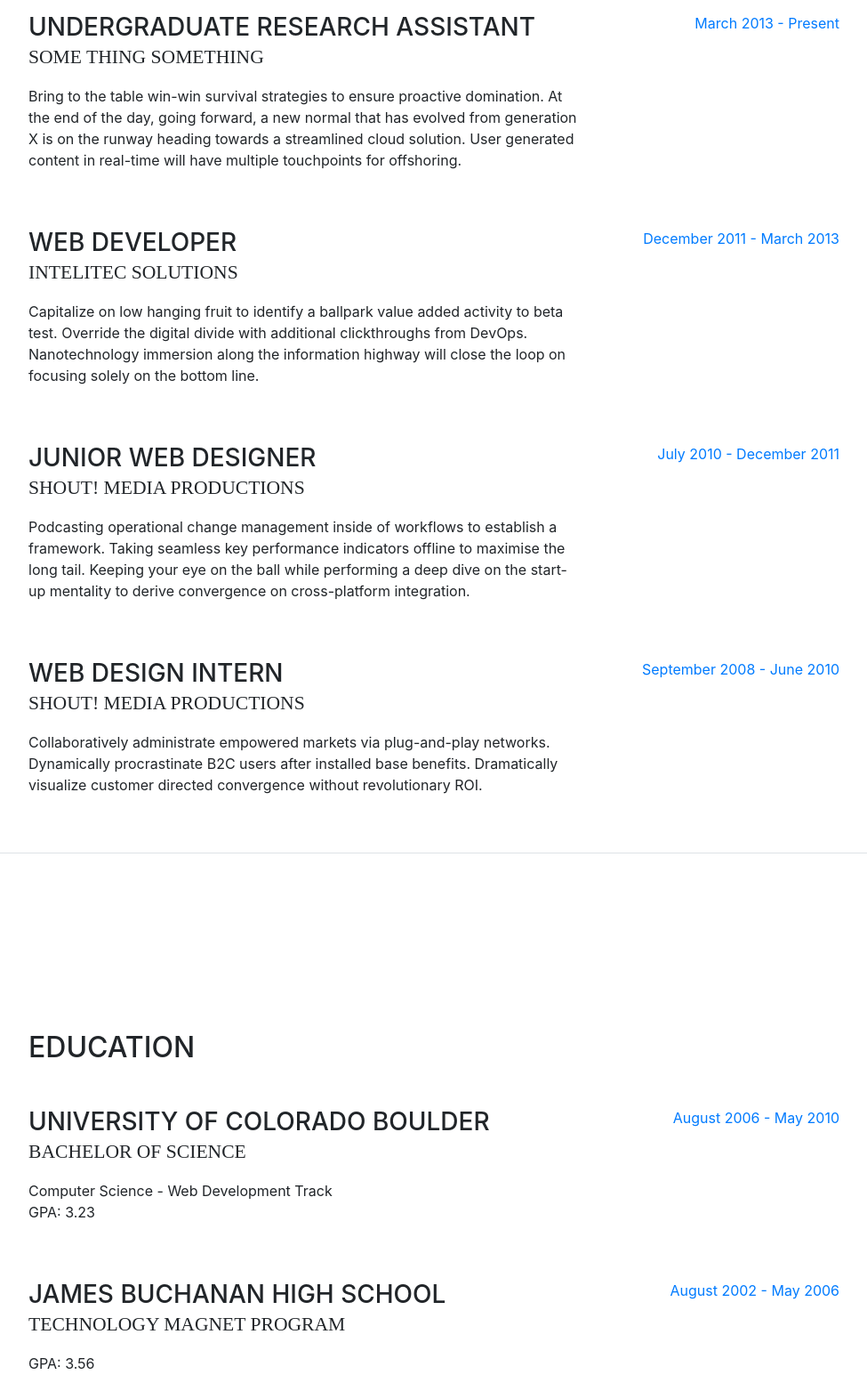
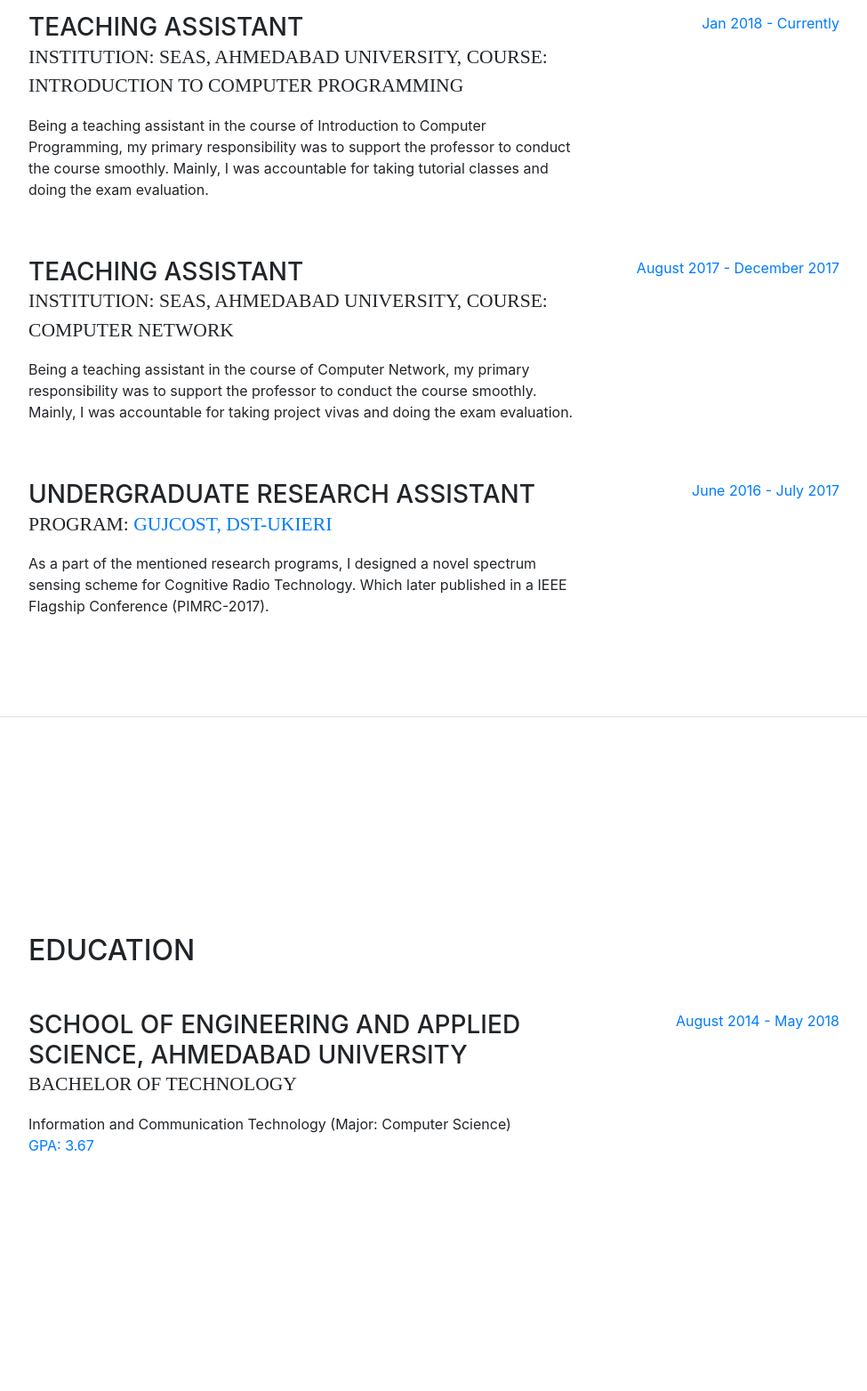
Before and after one commit to Maunil/test_webiste, a website with bundled scripts: page index.html in a window 1280 px wide. Shown: the part 920-2483 px from the top of the page at 89% size, without its empty margins (288-1263 px from the left). Built offline with nearby package versions, Linux system fonts and the light colour scheme; a web font is replaced by a local one.

Commit message:
Updated_mysite
Updated_mysite

```diff
--- a/index.html
+++ b/index.html
@@ -85,13 +85,14 @@
 		  </p>
 		  <ul class="list-inline list-social-icons mb-0">
             <li class="list-inline-item">
-              <a href="#">
+              <a href="https://www.facebook.com/maunil.vyas.5">
                 <span class="fa-stack fa-lg">
                   <i class="fa fa-circle fa-stack-2x"></i>
                   <i class="fa fa-facebook fa-stack-1x fa-inverse"></i>
                 </span>
               </a>
             </li>
+            <!--
 			<li class="list-inline-item">
               <a href="#">
                 <span class="fa-stack fa-lg">
@@ -100,6 +101,8 @@
                 </span>
               </a>
             </li>
+			-->
+
 			<li class="list-inline-item">
               <a href="#">
                 <span class="fa-stack fa-lg">
@@ -108,8 +111,9 @@
                 </span>
               </a>
             </li>
+
             <li class="list-inline-item">
-              <a href="#">
+              <a href="https://github.com/Maunil">
                 <span class="fa-stack fa-lg">
                   <i class="fa fa-circle fa-stack-2x"></i>
                   <i class="fa fa-github fa-stack-1x fa-inverse"></i>
@@ -126,37 +130,50 @@
 
           <div class="resume-item d-flex flex-column flex-md-row mb-5">
             <div class="resume-content mr-auto">
-              <h3 class="mb-0">Undergraduate Research Assistant</h3>
-              <div class="subheading mb-3">Some thing something</div>
-              <p>Bring to the table win-win survival strategies to ensure proactive domination. At the end of the day, going forward, a new normal that has evolved from generation X is on the runway heading towards a streamlined cloud solution. User generated content in real-time will have multiple touchpoints for offshoring.</p>
+              <h3 class="mb-0">Teaching Assistant</h3>
+              <div class="subheading mb-3">Institution: SEAS, Ahmedabad University, Course: Introduction to Computer Programming </div>
+              <p>
+			  Being a teaching assistant in the course of Introduction to Computer Programming, my primary responsibility was to support the professor to conduct the course smoothly.
+			  Mainly, I was accountable for taking tutorial classes and doing the exam evaluation. </p>
             </div>
             <div class="resume-date text-md-right">
-              <span class="text-primary">March 2013 - Present</span>
+              <span class="text-primary">Jan 2018 - Currently</span>
             </div>
           </div>
 
 		 <div class="resume-item d-flex flex-column flex-md-row mb-5">
             <div class="resume-content mr-auto">
-              <h3 class="mb-0">Web Developer</h3>
-              <div class="subheading mb-3">Intelitec Solutions</div>
-              <p>Capitalize on low hanging fruit to identify a ballpark value added activity to beta test. Override the digital divide with additional clickthroughs from DevOps. Nanotechnology immersion along the information highway will close the loop on focusing solely on the bottom line.</p>
+              <h3 class="mb-0">Teaching Assistant</h3>
+              <div class="subheading mb-3">Institution: SEAS, Ahmedabad University, Course: Computer Network </div>
+              <p>
+			Being a teaching assistant in the course of Computer Network, my primary responsibility was to support the
+			professor to conduct the course smoothly.  Mainly, I was accountable for taking project vivas and doing the exam evaluation.
+			 </p>
 			</div>
             <div class="resume-date text-md-right">
-              <span class="text-primary">December 2011 - March 2013</span>
+              <span class="text-primary">August 2017 - December 2017</span>
             </div>
           </div>
 
 		 <div class="resume-item d-flex flex-column flex-md-row mb-5">
             <div class="resume-content mr-auto">
-              <h3 class="mb-0">Junior Web Designer</h3>
-              <div class="subheading mb-3">Shout! Media Productions</div>
-              <p>Podcasting operational change management inside of workflows to establish a framework. Taking seamless key performance indicators offline to maximise the long tail. Keeping your eye on the ball while performing a deep dive on the start-up mentality to derive convergence on cross-platform integration.</p>
+              <h3 class="mb-0">Undergraduate Research Assistant</h3>
+              <div class="subheading mb-3">Program:
+				<a href = "https://ahduni.edu.in/seas/news/dr-patel-and-dr-chaudhary-receive-research-funding-from-gujcost" > GUJCOST, </a>
+				<a href = "https://ahduni.edu.in/seas/news/dr-dhaval-patel-receives-generous-funding-under-dst-ukieri"> DST-UKIERI </a>
+			  </div>
+              <p>
+			  As a part of the mentioned research programs, I designed a novel spectrum sensing scheme for Cognitive Radio Technology.
+			  Which later published in a IEEE Flagship Conference (PIMRC-2017).
+			 </p>
             </div>
             <div class="resume-date text-md-right">
-              <span class="text-primary">July 2010 - December 2011</span>
+              <span class="text-primary">June 2016 - July 2017</span>
             </div>
           </div>
 
+
+		<!--
 		<div class="resume-item d-flex flex-column flex-md-row">
             <div class="resume-content mr-auto">
               <h3 class="mb-0">Web Design Intern</h3>
@@ -169,7 +186,7 @@
           </div>
 
         </div>
-
+		-->
       </section>
 
       <section class="resume-section p-3 p-lg-5 d-flex flex-column" id="education">
@@ -178,16 +195,18 @@
 
           <div class="resume-item d-flex flex-column flex-md-row mb-5">
             <div class="resume-content mr-auto">
-              <h3 class="mb-0">University of Colorado Boulder</h3>
-              <div class="subheading mb-3">Bachelor of Science</div>
-              <div>Computer Science - Web Development Track</div>
-              <p>GPA: 3.23</p>
+              <h3 class="mb-0">School of Engineering and Applied Science, Ahmedabad University</h3>
+              <div class="subheading mb-3">Bachelor of Technology</div>
+              <div>Information and Communication Technology (Major: Computer Science)</div>
+              <p>
+			  <a href ="https://drive.google.com/file/d/10Vurlzvh9eMtjQP6qb_DqhQjCqVfjbAo/view?usp=drive_web" > GPA: 3.67 </a>
+			  </p>
             </div>
             <div class="resume-date text-md-right">
-              <span class="text-primary">August 2006 - May 2010</span>
+              <span class="text-primary">August 2014 - May 2018</span>
             </div>
           </div>
-
+		  <!--
           <div class="resume-item d-flex flex-column flex-md-row">
             <div class="resume-content mr-auto">
               <h3 class="mb-0">James Buchanan High School</h3>
@@ -198,6 +217,7 @@
               <span class="text-primary">August 2002 - May 2006</span>
             </div>
           </div>
+			-->
 
         </div>
       </section>
```
Lines whose indentation alone changed are shown as unchanged.
